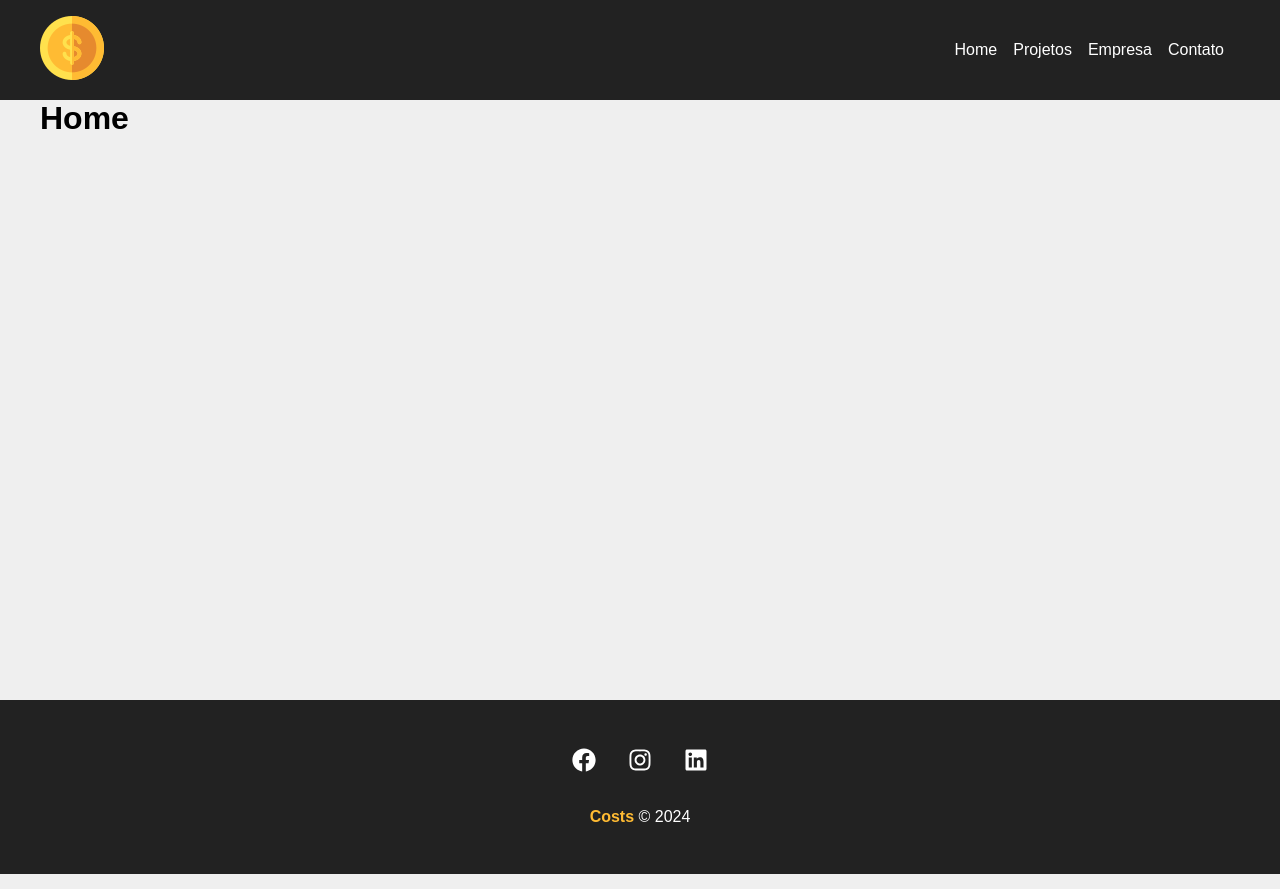
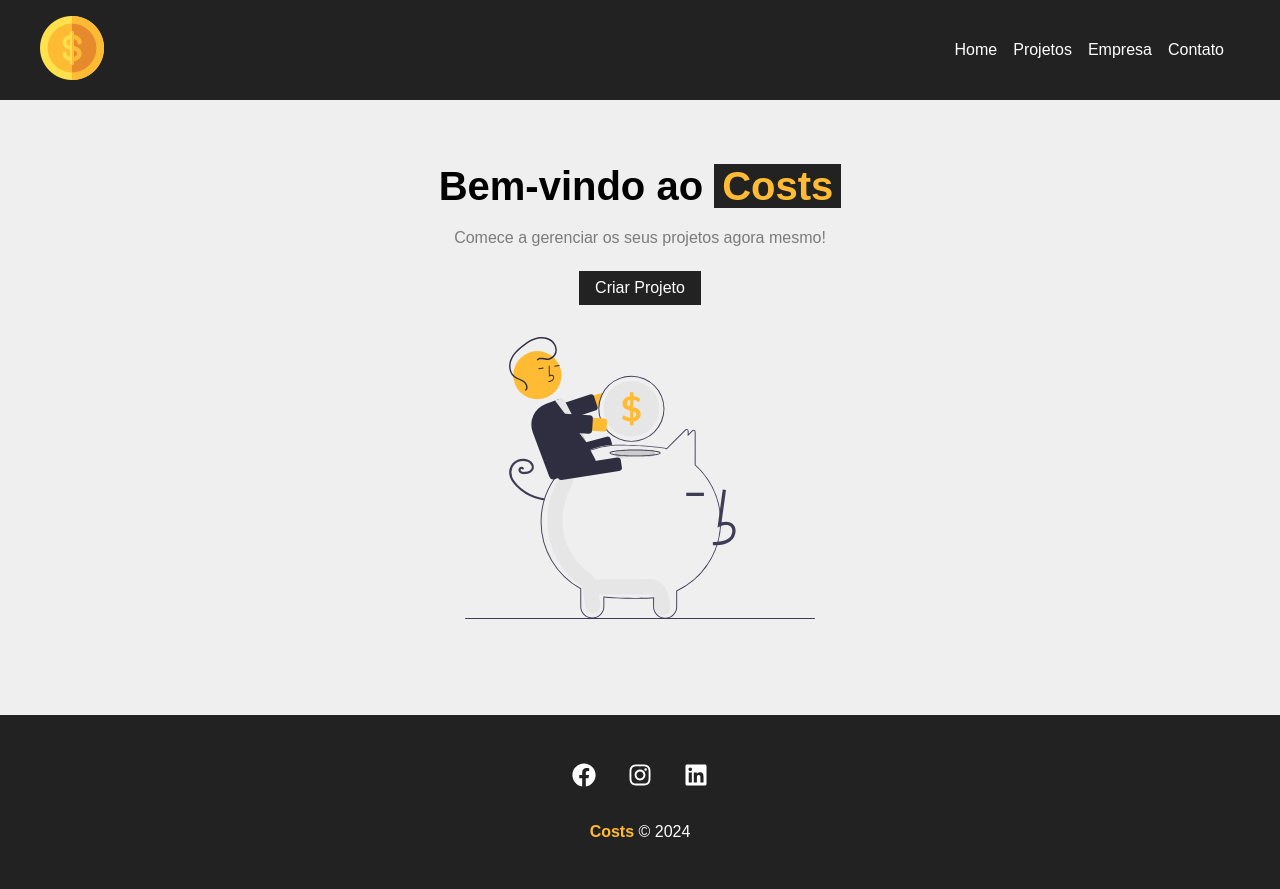
Before and after one commit to FrankFreitas/Costs, a React (Create React App) app: page / in a window 1280 px wide. Built offline with nearby package versions, Linux system fonts and the light colour scheme.

Commit message:
criando home

```diff
--- /dev/null
+++ b/src/components/layout/LinkButton.js
@@ -0,0 +1,11 @@
+import styles from './LinkButton.module.css'
+import { Link } from 'react-router-dom'
+
+function LinkButton({to, text}){
+return (
+    <Link className={styles.btn} to = {to}>
+    {text}
+    </Link>
+)
+}
+export default LinkButton
--- /dev/null
+++ b/src/components/layout/LinkButton.module.css
@@ -0,0 +1,12 @@
+.btn{
+    background-color: #222;
+    color: #FFF;
+    padding: .5em 1em;
+    text-decoration: none;
+    transition: .5s;
+
+}
+
+.btn:hover{
+    color: #FFBB33;
+}
--- a/src/components/pages/Home.js
+++ b/src/components/pages/Home.js
@@ -1,4 +1,17 @@
+import styles from './Home.module.css'
+import Savings from '../../img/savings.svg'
+
+import LinkButton from '../layout/LinkButton'
+
+
 function Home(){
-    return <h1>Home</h1>
+    return (
+        <section className={styles.home_container}>
+           <h1>Bem-vindo ao <span>Costs</span></h1>
+           <p>Comece a gerenciar os seus projetos agora mesmo! </p>
+           <LinkButton to='/newproject' text = 'Criar Projeto'/>
+           <img src= {Savings} alt = 'Costs'/>
+        </section>
+    )
 }
 export default Home
--- /dev/null
+++ b/src/components/pages/Home.module.css
@@ -0,0 +1,30 @@
+.home_container{
+    width: 100%;
+    display: flex;
+    flex-direction: column;
+    align-items: center;
+    justify-content: center;
+    padding: 4em;
+}
+
+.home_container h1{
+font-size: 2.5em;
+margin-bottom: .5em;
+}
+
+.home_container h1 span{
+    color:#FFBB33;
+    padding: 0 .2em;
+    background-color: #222;
+}
+
+.home_container p{
+    margin-bottom: 1.5em;
+    color: #7B7B7B;
+}
+
+.home_container img{
+width: 350px;
+margin: 2em 0;
+
+}
```
